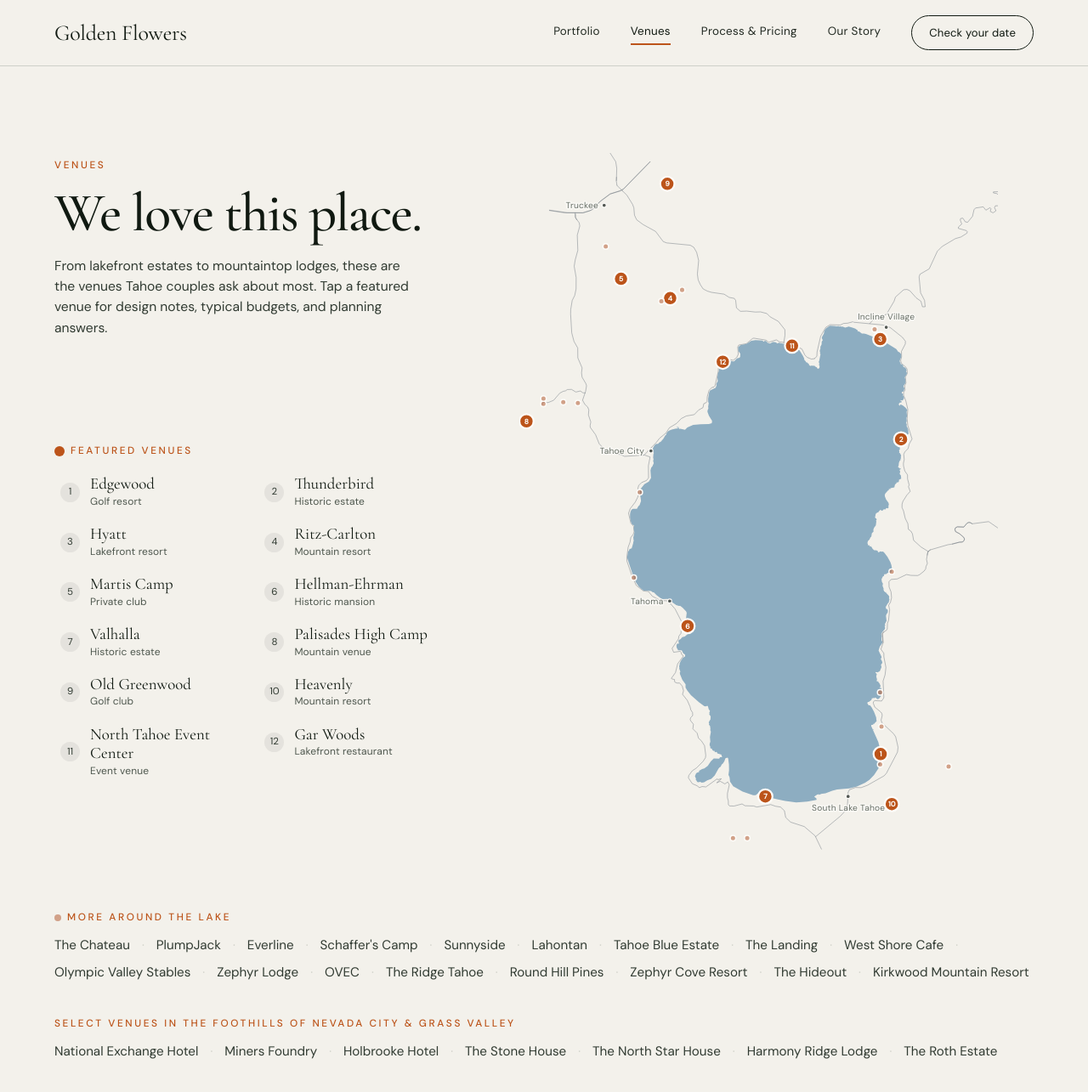
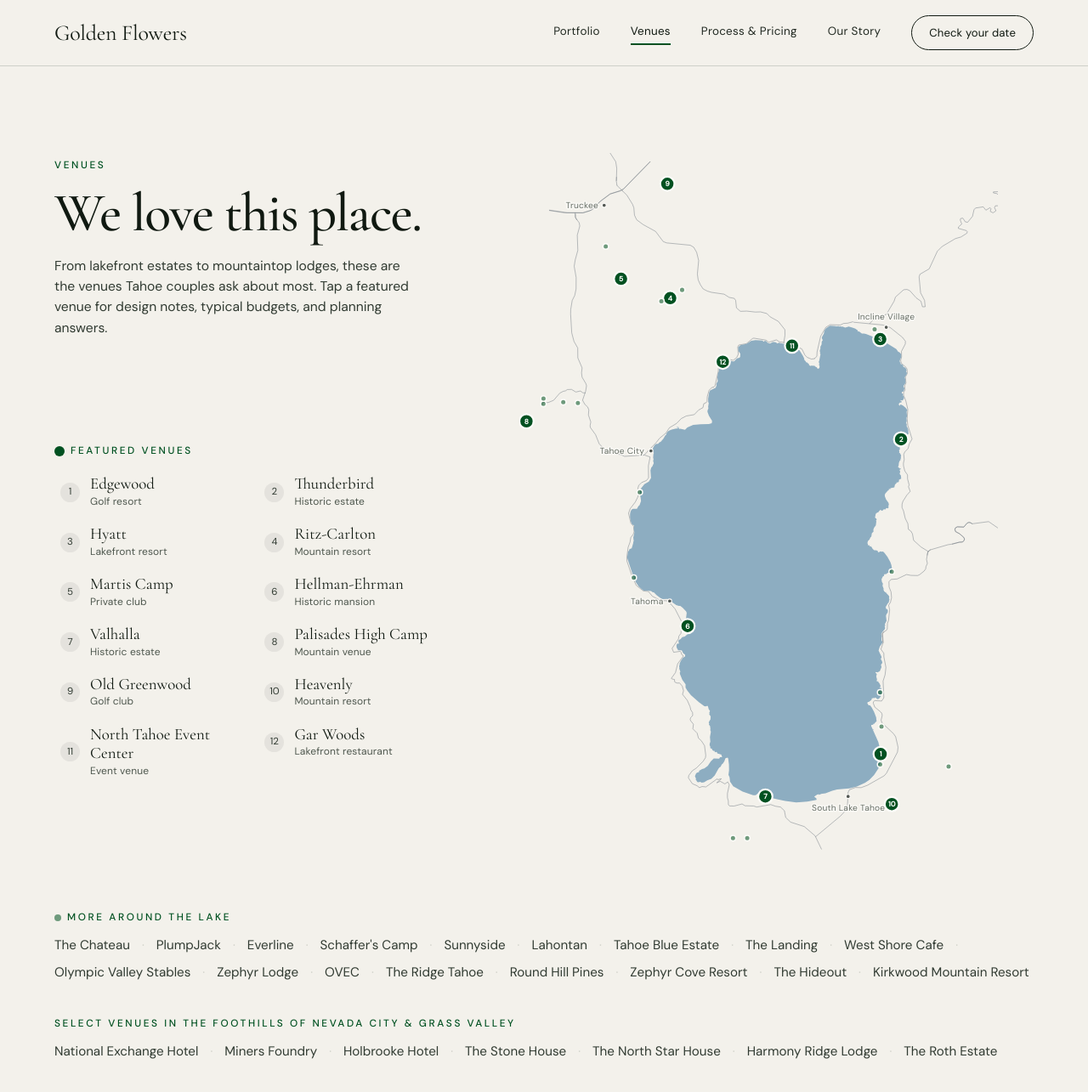
Before and after one commit to jshplhm/goldenflowers, a Jekyll site: the page built from venues/index.md, in a window 1280 px wide and 1400 px high. Shown: the top 1285 px of the window at 85% size. Built offline with Jekyll 4.4.1, drawn with Linux system fonts in a browser that asks for light colours.

Commit message:
Remove terracotta accent: monochrome forest-green + cream palette
Repoint --terra to a rich forest green and --terra-soft to warm cream,
and update the remaining hard-coded terracotta hues (venue list hover,
map pins/labels, foothills note) to match. Per client mandate.

Co-Authored-By: Claude Opus 4.8 <noreply@anthropic.com>

```diff
--- a/assets/css/redesign.css
+++ b/assets/css/redesign.css
@@ -13,8 +13,11 @@
   --forest-deep:oklch(19.5% .04 150);
   --fg2:oklch(34% .02 148);
   --mute:oklch(45% .02 145);
-  --terra:oklch(57% .15 45);
-  --terra-soft:oklch(72% .13 50);
+  /* Accent (formerly terracotta, removed per client). Monochrome forest system:
+     --terra  = rich accent green for light backgrounds, buttons, numerals, rules.
+     --terra-soft = warm cream for accents that sit on the dark forest panels. */
+  --terra:oklch(38% .105 150);
+  --terra-soft:oklch(89% .022 92);
   --line:oklch(80% .015 120 / .65);
   --d:'Cormorant Garamond',Georgia,serif;  /* display — swap here to change face */
   --b:'DM Sans',-apple-system,BlinkMacSystemFont,Helvetica,Arial,sans-serif;
@@ -392,6 +395,7 @@ body.lb-open{overflow:hidden;}
 .pricing-dark .price-sub{color:oklch(82% .02 130);}
 .pricing-dark .price-list li{color:oklch(85% .02 130);border-color:oklch(100% 0 0/.16);}
 .pricing-dark .price-tagline{color:var(--terra-soft);}
+.pricing-dark .price-list li::before{background:var(--terra-soft);}
 
 /* ---------- PRICING ---------- */
 .pricing{text-align:center;max-width:720px;margin:0 auto;}
@@ -637,7 +641,7 @@ body.nav-hidden .venue-breadcrumb{top:0;}
 .vfl{list-style:none;margin:0;padding:0;display:grid;grid-template-columns:1fr 1fr;gap:1px 20px;}
 .vfl li{margin:0;}
 .vfl a{display:grid;grid-template-columns:auto 1fr;grid-template-rows:auto auto;column-gap:12px;align-items:center;padding:8px 10px 8px 7px;border-radius:9px;transition:background .15s;text-decoration:none;}
-.vfl a:hover,.vfl a.is-active{background:oklch(62% .11 45/.10);}
+.vfl a:hover,.vfl a.is-active{background:oklch(38% .105 150/.10);}
 .vnum{grid-column:1;grid-row:1 / span 2;align-self:center;width:23px;height:23px;border-radius:50%;background:oklch(50% .01 150/.10);color:var(--fg2);font-family:var(--b);font-size:.72rem;display:flex;align-items:center;justify-content:center;transition:background .15s,color .15s;}
 .vfl a:hover .vnum,.vfl a.is-active .vnum{background:var(--terra);color:var(--paper);}
 .vf-name{grid-column:2;grid-row:1;font-family:var(--d);font-size:1.18rem;line-height:1.2;color:var(--ink);transition:color .15s;}
@@ -647,7 +651,7 @@ body.nav-hidden .venue-breadcrumb{top:0;}
 .vfl-minor li{margin:0;}
 .vfl-minor span{font-family:var(--b);font-size:.9rem;color:var(--fg2);cursor:pointer;border-bottom:1px solid transparent;transition:color .15s,border-color .15s;}
 .vfl-minor span:hover,.vfl-minor span.is-active{color:var(--terra);border-bottom-color:var(--terra);}
-.foothills-note{margin:24px 0 0;padding:14px 18px;background:oklch(62% .11 45/.07);border-radius:11px;font-size:.9rem;color:var(--fg2);line-height:1.5;}
+.foothills-note{margin:24px 0 0;padding:14px 18px;background:oklch(38% .105 150/.07);border-radius:11px;font-size:.9rem;color:var(--fg2);line-height:1.5;}
 .foothills-note .lab{display:inline;margin-right:10px;}
 /* Full-width secondary venue lists under the map hero */
 .venues-more{max-width:1600px;margin:0 auto;padding:0 var(--pad) clamp(48px,6vw,84px);display:grid;gap:clamp(26px,3vw,40px);}
@@ -656,7 +660,7 @@ body.nav-hidden .venue-breadcrumb{top:0;}
 .vfl-pills li{margin:0;}
 .vfl-pills span{display:inline-block;font-family:var(--b);font-size:.88rem;line-height:1;color:var(--fg2);border:1px solid var(--line);border-radius:100px;padding:10px 18px;cursor:default;transition:color .15s,border-color .15s,background .15s;}
 .vfl-pills span[data-venue]{cursor:pointer;}
-.vfl-pills span[data-venue]:hover,.vfl-pills span.is-active{color:var(--terra);border-color:var(--terra);background:oklch(62% .11 45/.06);}
+.vfl-pills span[data-venue]:hover,.vfl-pills span.is-active{color:var(--terra);border-color:var(--terra);background:oklch(38% .105 150/.06);}
 /* Quiet text list (venue index): no pill borders, middot-separated, still map-linked */
 .vfl-textlist{display:flex;flex-wrap:wrap;align-items:baseline;gap:9px 0;margin:0;}
 .vfl-textlist li{display:flex;align-items:baseline;margin:0;}
@@ -676,18 +680,18 @@ body.nav-hidden .venue-breadcrumb{top:0;}
 .vhl--minor li{margin-bottom:7px;}
 .vhl--minor span{font-family:var(--b);font-size:.95rem;line-height:1.25;color:var(--fg2);cursor:pointer;transition:color .15s;display:inline-block;border-bottom:1px solid transparent;}
 .vhl--minor span:hover,.vhl--minor span.is-active{color:var(--terra);border-bottom-color:var(--terra);}
-.t-pin.is-active .t-dot{r:11.5;fill:oklch(48% .16 45);stroke-width:3;}
+.t-pin.is-active .t-dot{r:11.5;fill:oklch(30% .11 150);stroke-width:3;}
 .t-pin.is-active .t-vlabel{fill:var(--terra);opacity:1;}
 .t-pin.t-minor.is-active .t-dot.sm{r:6;fill:var(--terra);}
 .t-pin.t-minor.is-active .t-vlabel{opacity:1;}
 /* inline section-label dot (replaces the old standalone legend) */
 .vlist-dot{display:inline-block;border-radius:50%;vertical-align:middle;margin-right:7px;flex:none;}
 .vlist-dot--feat{width:12px;height:12px;background:var(--terra);}
-.vlist-dot--minor{width:8px;height:8px;background:oklch(62% .11 45/.62);}
+.vlist-dot--minor{width:8px;height:8px;background:oklch(38% .105 150/.55);}
 @media(max-width:860px){.vhl,.vhl--minor{columns:2;}}
 .map-legend li{display:flex;align-items:center;gap:13px;margin-bottom:13px;color:var(--fg2);font-size:.96rem;}
 .map-legend .lg-dot{width:18px;height:18px;border-radius:50%;background:var(--terra);border:2px solid var(--paper);box-shadow:0 0 0 1px var(--line);flex:none;}
-.map-legend .lg-dot.sm{width:9px;height:9px;background:oklch(57% .15 45/.65);}
+.map-legend .lg-dot.sm{width:9px;height:9px;background:oklch(38% .105 150/.6);}
 /* SVG map elements */
 .t-lake{fill:oklch(73% .045 236);stroke:none;}
 .t-hwy{fill:none;stroke:oklch(56% .018 250);stroke-width:1;stroke-linecap:round;stroke-linejoin:round;opacity:.5;}
@@ -696,13 +700,13 @@ body.nav-hidden .venue-breadcrumb{top:0;}
 .t-city circle{fill:var(--mute);}
 .t-city text{font-family:var(--d);font-size:17px;fill:var(--ink);}
 .t-dot{fill:var(--terra);stroke:var(--paper);stroke-width:2.4;cursor:pointer;transition:r .15s ease;}
-.t-dot.sm{fill:oklch(62% .11 45/.62);stroke-width:1.6;cursor:pointer;}
+.t-dot.sm{fill:oklch(38% .105 150/.55);stroke-width:1.6;cursor:pointer;}
 .t-town-dot{r:2.6;fill:oklch(45% .01 150);stroke:var(--paper);stroke-width:1.2;cursor:pointer;}
 /* City labels: always on, muted, for geographic orientation (venue names stay hover-only) */
 .t-clabel{font-family:var(--b);font-size:11px;fill:var(--mute);letter-spacing:.02em;opacity:.85;transition:opacity .15s;paint-order:stroke;stroke:var(--paper);stroke-width:3;stroke-linejoin:round;pointer-events:none;}
 .t-town:hover .t-clabel,.t-town:focus .t-clabel{opacity:1;}
 .t-town{outline:none;cursor:pointer;}
-.t-pin:hover .t-dot{r:11.5;fill:oklch(48% .16 45);stroke-width:3;}
+.t-pin:hover .t-dot{r:11.5;fill:oklch(30% .11 150);stroke-width:3;}
 .t-vlabel{font-family:var(--b);font-size:13px;fill:var(--ink);opacity:0;transition:opacity .15s,fill .15s;paint-order:stroke;stroke:var(--paper);stroke-width:3.5;stroke-linejoin:round;pointer-events:none;}
 /* Featured pins: numbered dots (pair with the numbered list; readable without hover on touch). */
 .t-pin.feat .t-vlabel{font-size:13px;}
```
